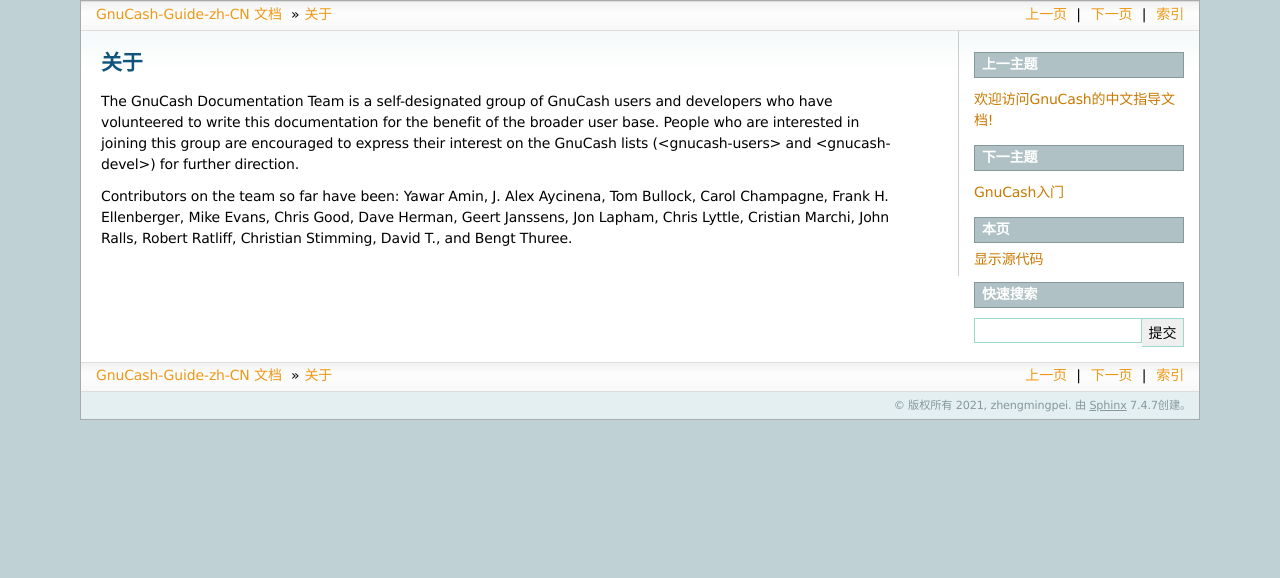
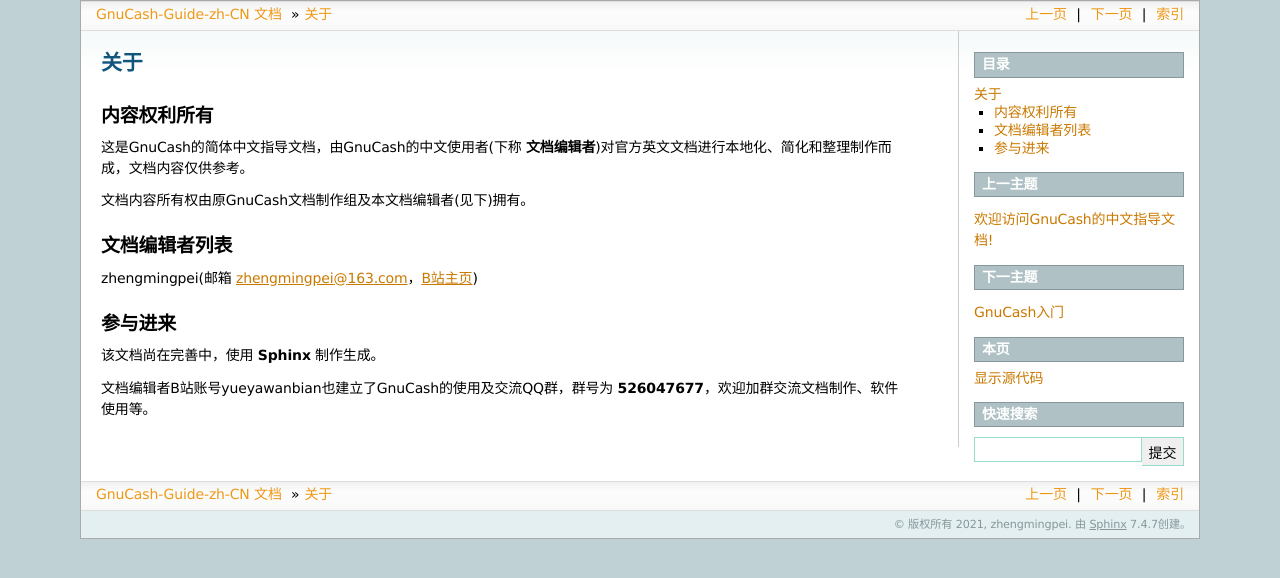
Before and after one commit to ZhengMingpei/gnucash-guide-zh-CN, a Sphinx documentation site: the page built from source/about.rst, in a window 1280 px wide. Shown: the top 578 px of the page. Built offline with Sphinx 7.4.7, drawn with Linux system fonts in a browser that asks for light colours; pages that are not in the unit, such as notebooks, are missing from menus.

Commit message:
test Sphinx

```diff
--- a/source/about.rst
+++ b/source/about.rst
@@ -2,6 +2,21 @@
 关于
 ===================
 
-The GnuCash Documentation Team is a self-designated group of GnuCash users and developers who have volunteered to write this documentation for the benefit of the broader user base. People who are interested in joining this group are encouraged to express their interest on the GnuCash lists (<gnucash-users> and <gnucash-devel>) for further direction.
+内容权利所有
+~~~~~~~~~~~~~
 
-Contributors on the team so far have been: Yawar Amin, J. Alex Aycinena, Tom Bullock, Carol Champagne, Frank H. Ellenberger, Mike Evans, Chris Good, Dave Herman, Geert Janssens, Jon Lapham, Chris Lyttle, Cristian Marchi, John Ralls, Robert Ratliff, Christian Stimming, David T., and Bengt Thuree.
+这是GnuCash的简体中文指导文档，由GnuCash的中文使用者(下称 **文档编辑者**)对官方英文文档进行本地化、简化和整理制作而成，文档内容仅供参考。
+
+文档内容所有权由原GnuCash文档制作组及本文档编辑者(见下)拥有。
+
+文档编辑者列表
+~~~~~~~~~~~~~~~
+
+zhengmingpei(邮箱 zhengmingpei@163.com，`B站主页 <https://space.bilibili.com/32918983>`_)
+
+参与进来
+~~~~~~~~~~
+
+该文档尚在完善中，使用 **Sphinx** 制作生成。
+
+文档编辑者B站账号yueyawanbian也建立了GnuCash的使用及交流QQ群，群号为 **526047677**，欢迎加群交流文档制作、软件使用等。
```
Also changed, not shown: 1 other file.
